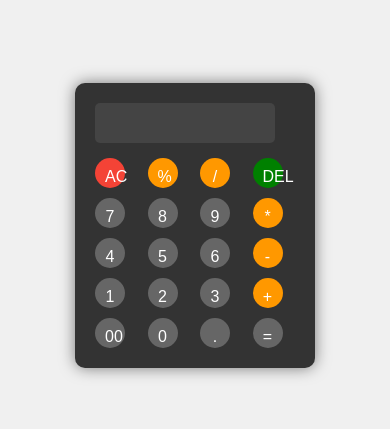
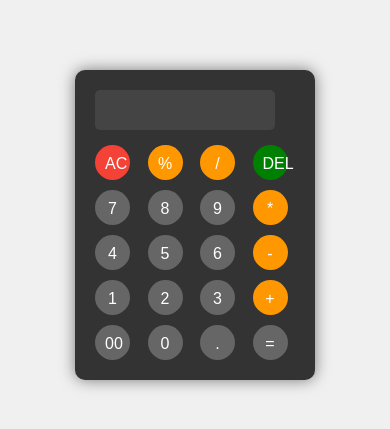
Before and after one commit to Saheb-Patra/test, a plain HTML site: page index.html in a window 390 px wide. Shown: the part 205-634 px from the top of the page. Drawn offline with Linux system fonts and the light colour scheme.

Commit message:
Add files via upload

```diff
--- a/style.css
+++ b/style.css
@@ -111,9 +111,9 @@ button:hover {
     .calculator{
         width: 200px;
     }
-    #display{height: 40px; font-size: 1.2rem;}
-    button{padding: 10px; width: 30px;height: 30px; font-size: 1rem;}
-    .zero{padding: 10px; width: 30px;height: 30px; font-size: 1rem;}
-    .equals{padding: 10px; width: 30px;height: 30px; font-size: 1rem;}
+    #display{height: 40px;width: 180px; font-size: 1.2rem;}
+    button{padding: 10px; width: 35px;height: 35px; font-size: 1rem;}
+    .zero{padding: 10px; width: 35px;height: 35px; font-size: 1rem;}
+    .equals{padding: 10px; width: 35px;height: 35px; font-size: 1rem;}
 
 }
```
